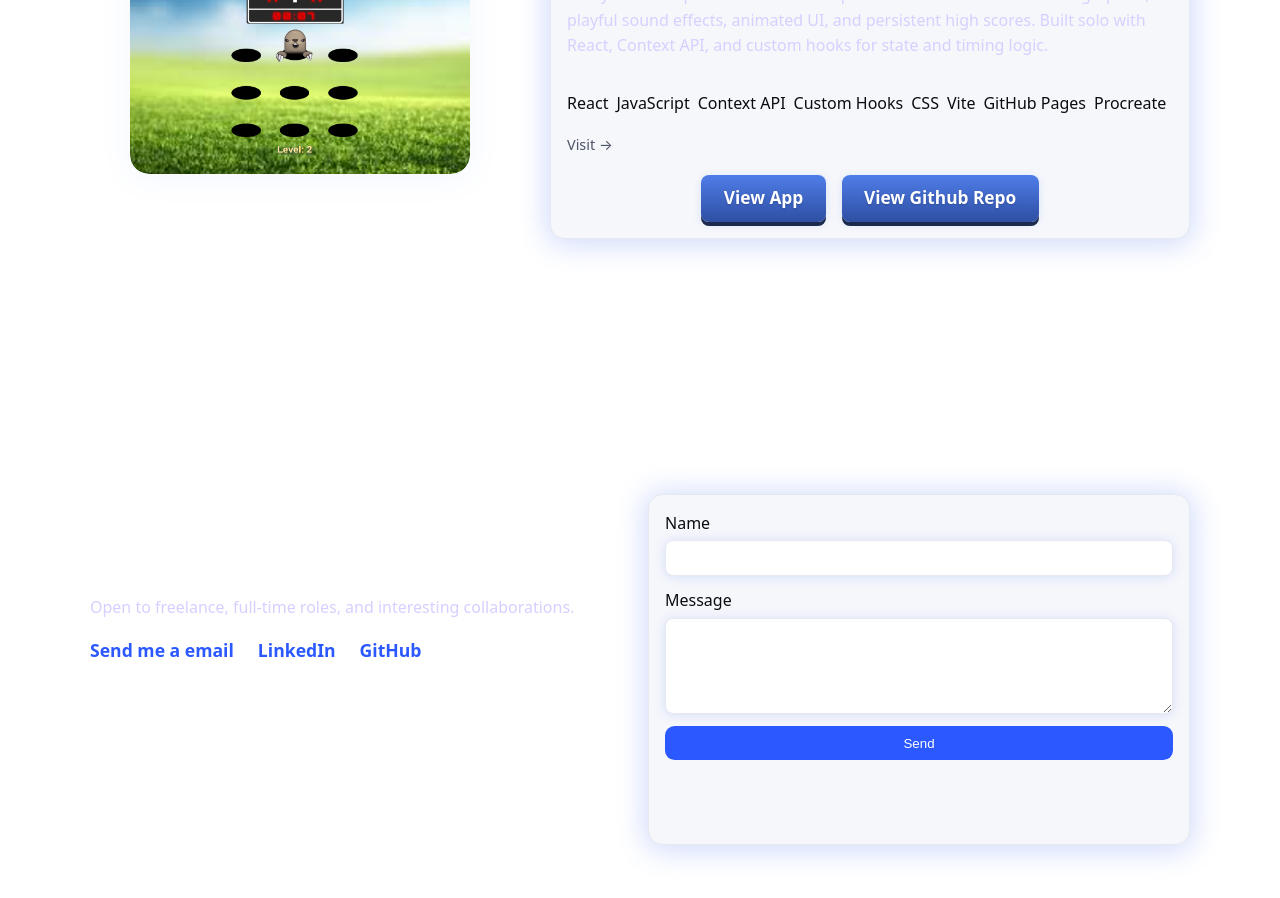
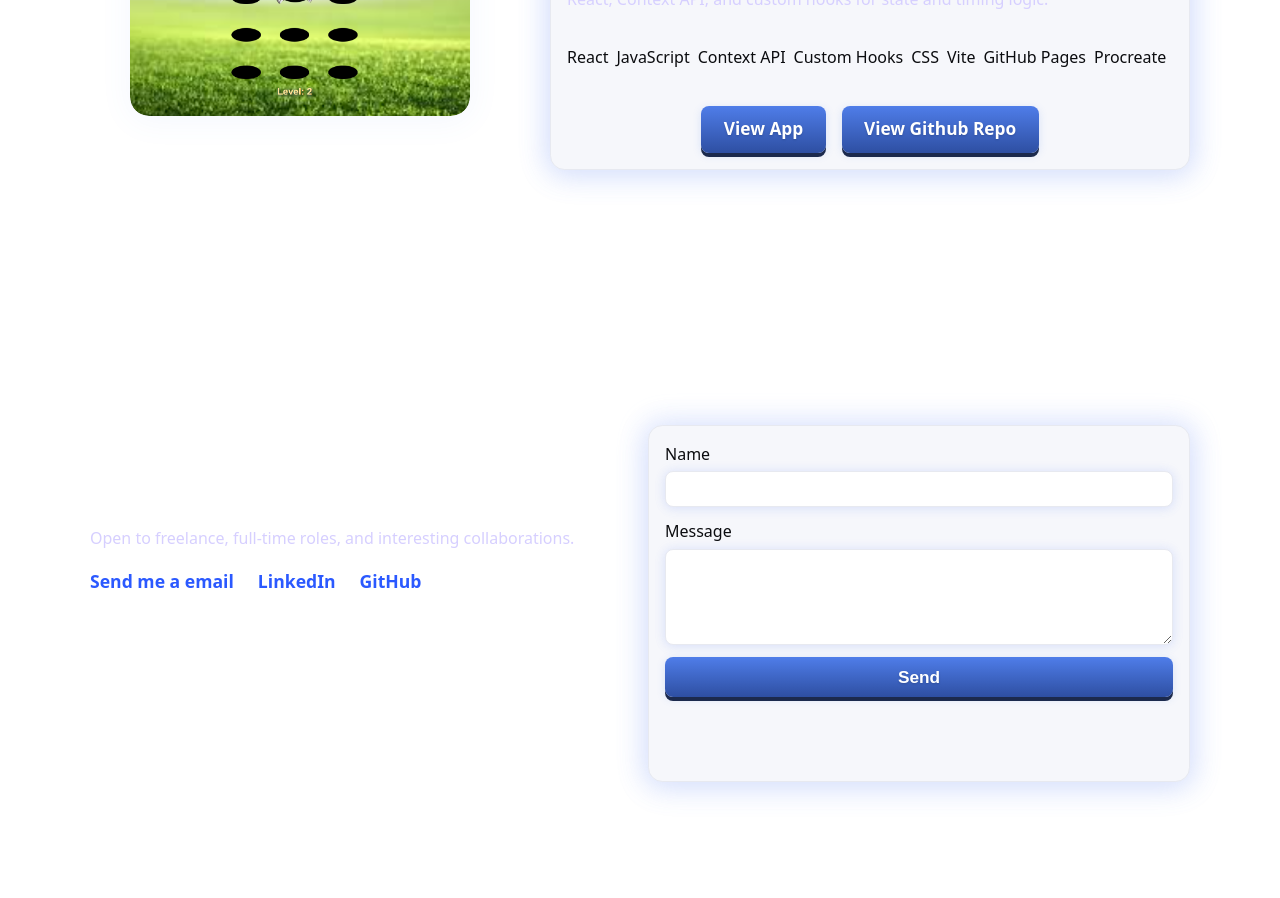
Before and after one commit to MajerAsh/AMajerWebsite, a React (Vite) app: page / in a window 1280 px wide. Shown: the part 8860-9758 px from the top of the page. Built offline with nearby package versions, Linux system fonts and the light colour scheme.

Commit message:
github links added

```diff
--- a/src/Contact.css
+++ b/src/Contact.css
@@ -10,6 +10,8 @@
 .field textarea {
   box-shadow: 0 2px 12px 0 rgba(79, 125, 233, 0.1), 0 0 8px 2px #adbfff22;
 }
+
+
 /* Contact links (no bullets, horizontal) */
 .contact-links {
   display: flex;
@@ -35,4 +37,24 @@
   color: #8c9eff;
   text-decoration: underline;
 }
-/* Styles specific to the Contact page */
+button.btn {
+  background: linear-gradient(180deg, #4f7de9 0%, #2e4fa2 100%);
+  color: #fff;
+  border: none;
+  border-radius: 0.5rem;
+  padding: 0.6rem 1.4rem;
+  font-size: 1.08rem;
+  cursor: pointer;
+  transition: background 0.2s, box-shadow 0.2s, transform 0.1s;
+  box-shadow: 0 4px 0 #1c2a4d, 0 2px 8px 0 rgba(79, 125, 233, 0.18);
+  font-weight: 600;
+  text-shadow: 0 1px 2px #1c2a4d44;
+  position: relative;
+}
+button.btn:hover,
+button.btn:focus,
+button.btn:hover {
+  background: linear-gradient(180deg, #2e4fa2 0%, #1c2a4d 100%);
+  box-shadow: 0 6px 0 #1c2a4d, 0 6px 24px 0 rgba(79, 125, 233, 0.22);
+  outline: none;
+}
--- a/src/Projects.css
+++ b/src/Projects.css
@@ -88,10 +88,11 @@
 }
 .project-card-btn:hover,
 .project-card-btn:focus,
-.project-card-btn:hover {
+.project-card-btn:active {
   background: linear-gradient(180deg, #2e4fa2 0%, #1c2a4d 100%);
   box-shadow: 0 6px 0 #1c2a4d, 0 6px 24px 0 rgba(79, 125, 233, 0.22);
   outline: none;
+  text-decoration: none;
 }
 .project-card-btn:active {
   transform: translateY(2px);
--- a/src/components/ProjectCard.jsx
+++ b/src/components/ProjectCard.jsx
@@ -29,9 +29,6 @@ export default function ProjectCard({
             </span>
           ))}
         </p>
-        <span className="external" aria-hidden>
-          Visit →
-        </span>
         <div className="project-card-buttons">
           <a
             className="project-card-btn"
@@ -46,9 +43,9 @@ export default function ProjectCard({
             className="project-card-btn"
             href={
               title === "Myco Map"
-                ? "https://github.com/majerash/MycoMap"
+                ? "https://github.com/MajerAsh/BackendCapstone"
                 : title === "Page Pal Library App"
-                ? "https://github.com/majerash/PagePal"
+                ? "https://github.com/majerash/Page-Pal"
                 : title === "Whack-A-Mole Game"
                 ? "https://github.com/majerash/whackAmole"
                 : "#"
--- a/src/pages/Projects.jsx
+++ b/src/pages/Projects.jsx
@@ -40,6 +40,7 @@ const projects = [
     ],
     image: "/assets/MycoMap.png",
     href: "#",
+    github: "https://github.com/MajerAsh/BackendCapstone",
   },
 
   {
@@ -57,6 +58,7 @@ const projects = [
     ],
     image: "/assets/PagePal.png",
     href: "https://majerash.github.io/PagePal",
+    github: "https://github.com/MajerAsh/Page-Pal",
   },
 
   {
@@ -75,6 +77,7 @@ const projects = [
     ],
     image: "/assets/whackAmole.png",
     href: "https://majerash.github.io/whackAmole/",
+    github: "https://github.com/MajerAsh/whackAmole",
   },
 ];
 
--- a/src/styles.css
+++ b/src/styles.css
@@ -1,10 +1,12 @@
 /* Global gradient header style for all major headers */
 .gradient-header {
   color: #055b5c;
-  background: linear-gradient(90deg, #6ec6ca 60%, #055b5c 100%);
+  background: linear-gradient(90deg, #6ec6ca 60%, #089294 100%);
   background-clip: text;
   -webkit-background-clip: text;
   -webkit-text-fill-color: transparent;
+  animation: shine 2.5s linear infinite alternate;
+  animation-fill-mode: forwards;
 }
 /* persistent vertical line scroll with bioluminescent glow */
 .glow-scrollbar {
```
